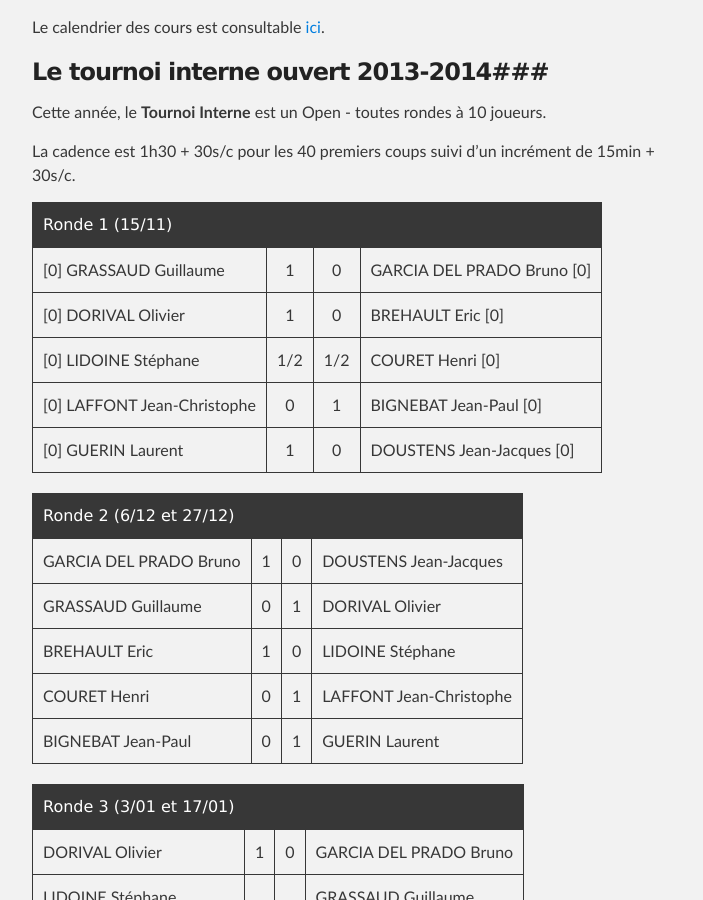
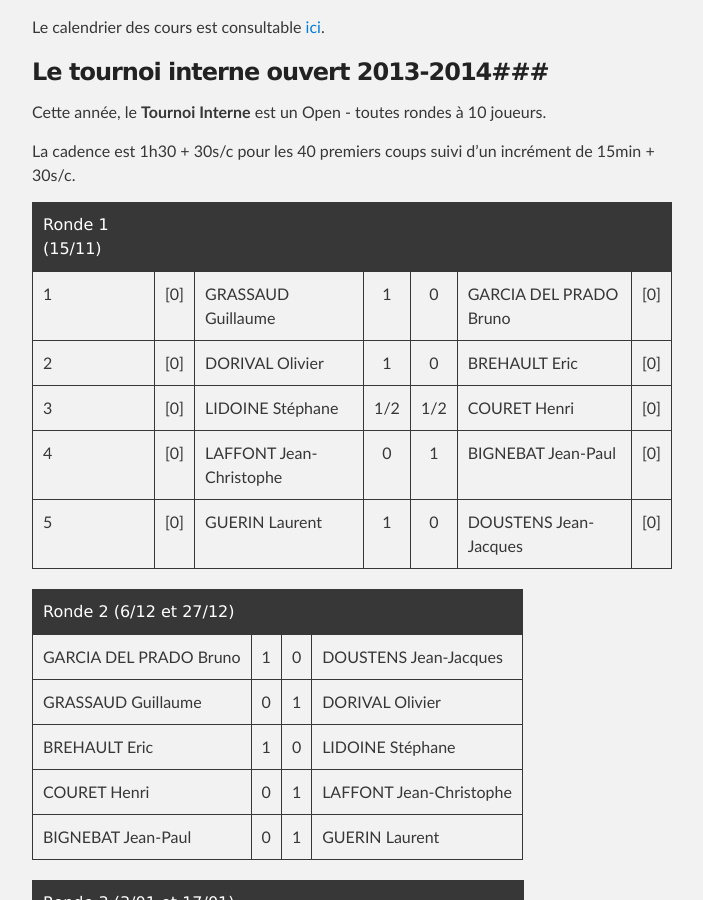
Before and after one commit to echiquier-villeneuve-tolosane/echiquier-villeneuve-tolosane.github.io, a Jekyll site: the page built from club.md, in a window 1280 px wide and 900 px high, scrolled down 526 px. Shown: the whole window, without its empty margins (288-991 px from the left). Built offline with Jekyll 4.4.1, drawn with Linux system fonts in a browser that asks for light colours; nearby versions of some CDN libraries.

Commit message:
Updated club.md

```diff
--- a/club.md
+++ b/club.md
@@ -25,13 +25,13 @@ Cette année, le **Tournoi Interne** est un Open - toutes rondes à 10 joueurs.
 
 La cadence est 1h30 + 30s/c pour les 40 premiers coups suivi d'un incrément de 15min + 30s/c.
 
-| Ronde 1 (15/11)              |     |      |                              |
-| ---------------------------- |:---:| :---:| ---------------------------- |
-| [0] GRASSAUD Guillaume       | 1   | 0    | GARCIA DEL PRADO Bruno   [0] |
-| [0] DORIVAL Olivier          | 1   | 0    | BREHAULT Eric            [0] |
-| [0] LIDOINE Stéphane         | 1/2 | 1/2  | COURET Henri             [0] |
-| [0] LAFFONT Jean-Christophe  | 0   | 1    | BIGNEBAT Jean-Paul       [0] |
-| [0] GUERIN Laurent           | 1   | 0    | DOUSTENS Jean-Jacques    [0] |
+| Ronde 1 (15/11)  | |             |     |      |                          |     |
+|-|-----|--------------------------|:---:| :---:| ------------------------|-----|
+|1| [0] | GRASSAUD Guillaume       | 1   | 0    | GARCIA DEL PRADO Bruno  | [0] |
+|2| [0] | DORIVAL Olivier          | 1   | 0    | BREHAULT Eric           | [0] |
+|3| [0] | LIDOINE Stéphane         | 1/2 | 1/2  | COURET Henri            | [0] |
+|4| [0] | LAFFONT Jean-Christophe  | 0   | 1    | BIGNEBAT Jean-Paul      | [0] |
+|5| [0] | GUERIN Laurent           | 1   | 0    | DOUSTENS Jean-Jacques   | [0] |
 
 | Ronde 2 (6/12 et 27/12)      |     |      |                              |
 | ---------------------------- |:---:| :---:| ---------------------------- |
```
